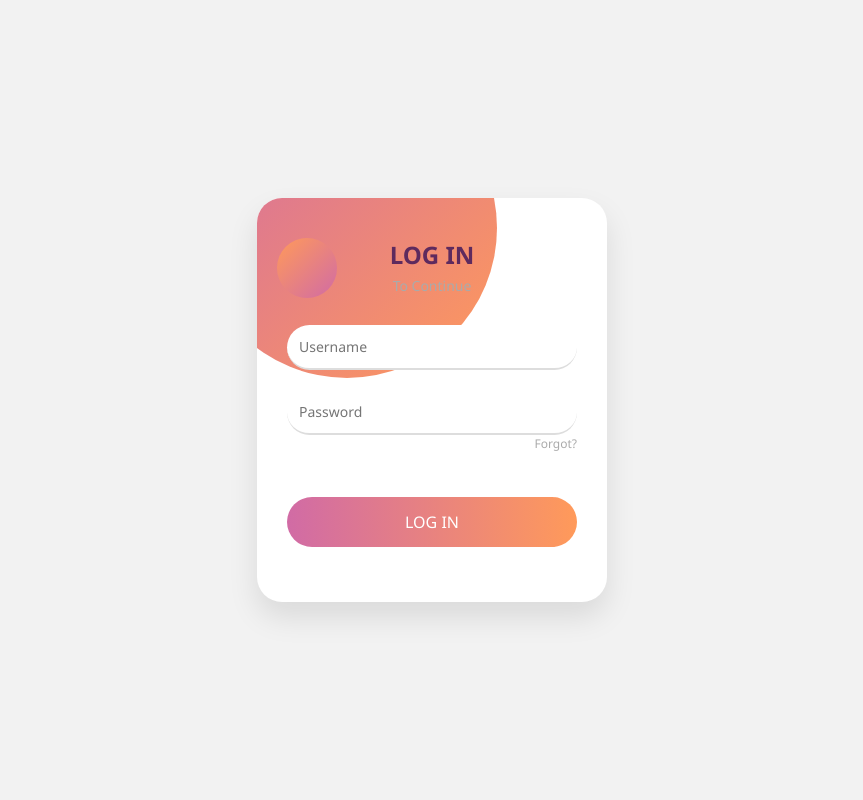
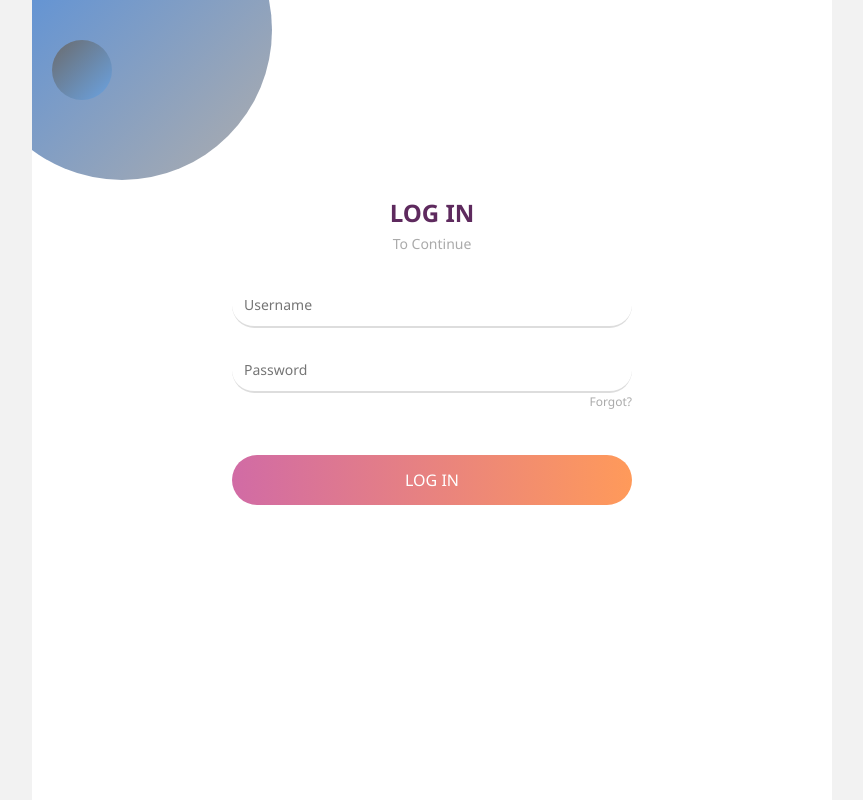
Before and after one commit to laribi083/projet, a plain HTML site: page index.html in a window 1280 px wide. Shown: the whole page, without its empty margins (208-1071 px from the left). Drawn offline with Linux system fonts and the light colour scheme.

Commit message:
modifiercss

```diff
--- a/index.html
+++ b/index.html
@@ -4,7 +4,7 @@
   <meta charset="UTF-8">
   <meta name="viewport" content="width=device-width, initial-scale=1.0">
   <link rel="stylesheet" href="style.css">
-  <title>Document</title>
+  <title>login </title>
 </head>
 <body>
   <div class="card">
--- a/style.css
+++ b/style.css
@@ -6,7 +6,7 @@
 }
 
 body{
-    height:100vh;
+     height:100vh;
     display:flex;
     justify-content:center;
     align-items:center;
@@ -14,11 +14,12 @@ body{
 }
 
 .card{
-    width:350px;
+    width: 100vh;
+    height: 100vh;
     background:white;
-    border-radius:25px;
-    padding:40px 30px;
-    box-shadow:0 15px 30px rgba(0,0,0,0.1);
+    border-radius:0px;
+    padding:60px 30px;
+    box-shadow:none;
     position:relative;
     overflow:hidden;
 }
@@ -29,7 +30,7 @@ body{
     left:-60px;
     width:300px;
     height:300px;
-    background:linear-gradient(135deg,#d16ba5,#ff9a5a);
+    background:linear-gradient(135deg,#458ae4,#afadac);
     border-radius:50%;
 }
 
@@ -39,13 +40,16 @@ body{
     left:20px;
     width:60px;
     height:60px;
-    background:linear-gradient(135deg,#ff9a5a,#d16ba5);
+    background:linear-gradient(135deg,#6a6b6d,#6ba3e2);
     border-radius:50%;
 }
 
 .content{
     position:relative;
     z-index:2;
+    max-width: 400px;
+    margin: 0 auto;
+    top :20%
 }
 
 h2{
```
